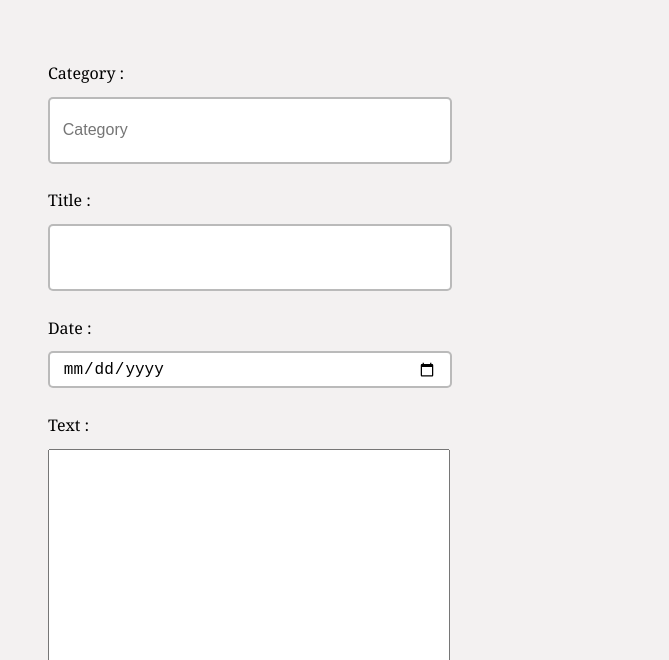
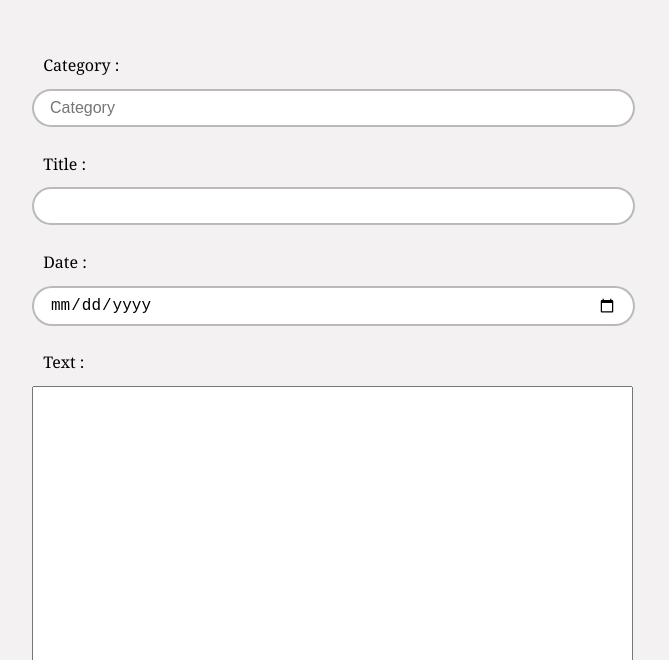
Before and after one commit to KenjxJJ/Assignment-JS, a website: page blogPage.html in a window 1280 px wide. Both pictures are taken after a click on the button "Add New Blog". Shown: the part 140-800 px from the top of the page, without its empty margins (0-669 px from the left). Drawn offline with Linux system fonts and the light colour scheme.

Commit message:
Edit styles on the blog page

```diff
--- a/src/main.css
+++ b/src/main.css
@@ -28,14 +28,15 @@ h6 {
 .form-signup {
   width: 100%;
   max-width: 330px;
-  margin: 5rem auto auto;
+  padding: 1rem 0;
+  margin: 1rem auto auto;
 }
 
 label {
   display: block;
   font-weight: 500;
   padding: 1.6rem 0 0.8rem 0;
-  margin-left: 13px;
+  margin-left: 0.9rem !important;
 }
 
 .form-control {
@@ -43,7 +44,7 @@ label {
   height: auto;
   display: block;
   width: 78%;
-  padding: 15px;
+  padding: 15px 20px;
   font-size: 16px;
   border: 2px solid #30303054;
   border-radius: 2rem;
@@ -102,11 +103,8 @@ button:hover {
   flex: 1 1 100%;
 }
 
-.blog-landing .form-control {
-  border-radius: 5px;
-}
 .article-section {
-  margin: 0.5rem 0.5rem 2rem;
+  margin: 0.5rem -0.5rem 2rem;
 }
 
 .blog {
@@ -133,7 +131,6 @@ button:hover {
 }
 
 .btn-add {
-  margin-left: 1.2rem;
   background-color: #339999;
   color: #fff;
   display: block;
@@ -155,27 +152,22 @@ button:hover {
   transition: background-color 0.4s ease;
 }
 
-.new-article {
-  padding: 0.5rem 1rem;
+.disabled{
+  background-color: rgba(170, 170, 170, 0.267);
 }
-
 .new-article > * {
   margin-left: 0.2rem;
 }
 
 .new-article input,
 textarea {
-  padding: 0.4rem 0.8rem;
-  width: 56%;
+  padding: 0.5rem 1rem;
+  /* margin-left: -7px; */
+  width: 81%;
 }
 
 #inputText {
   min-height: 45vh;
-}
-#inputCategory.form-control,
-#inputTitle.form-control {
-  height: 50px;
-  overflow-y: hidden;
 }
 
 #save {
@@ -188,9 +180,9 @@ textarea {
 
 /** Edit */
 .edit {
-  width: 85%;
+  width: 81%;
   border: 1px solid rebeccapurple;
-}
+ }
 
 #edit-text {
   padding: 0rem 1.5rem;
```
